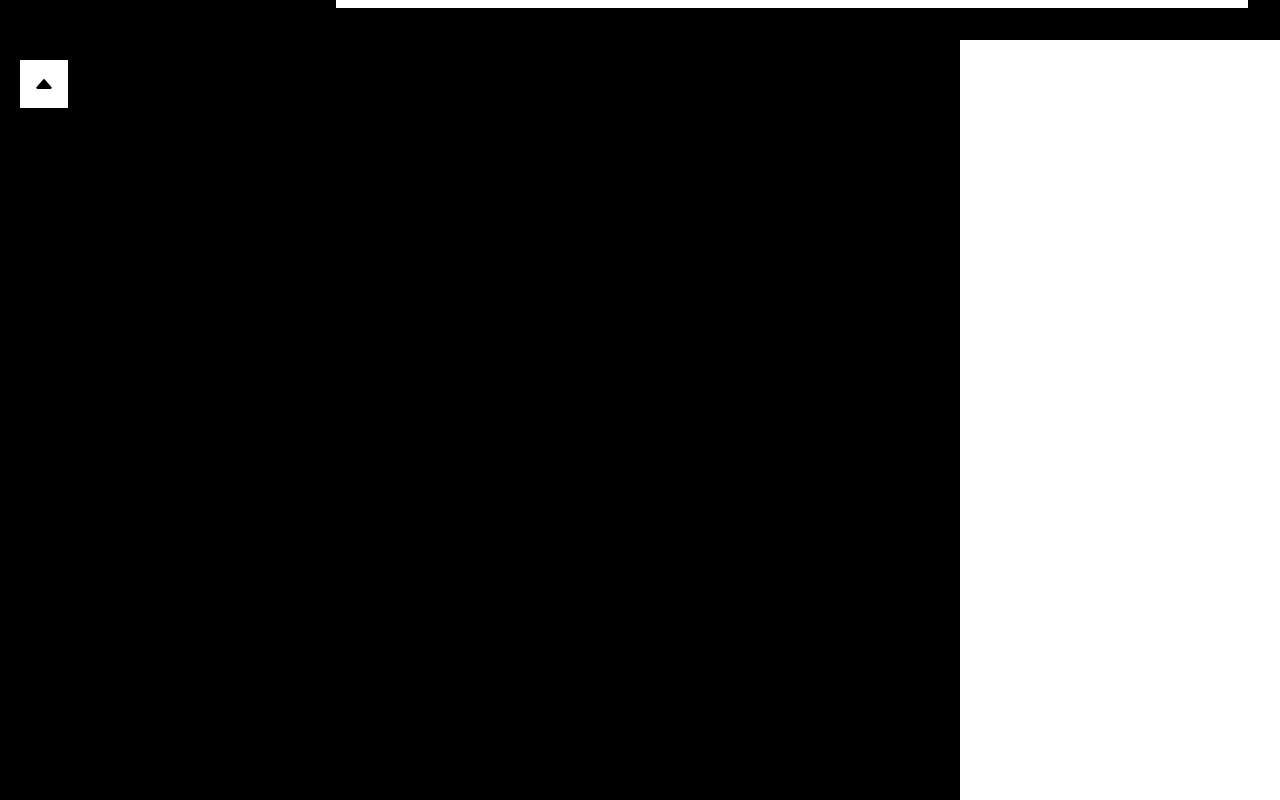
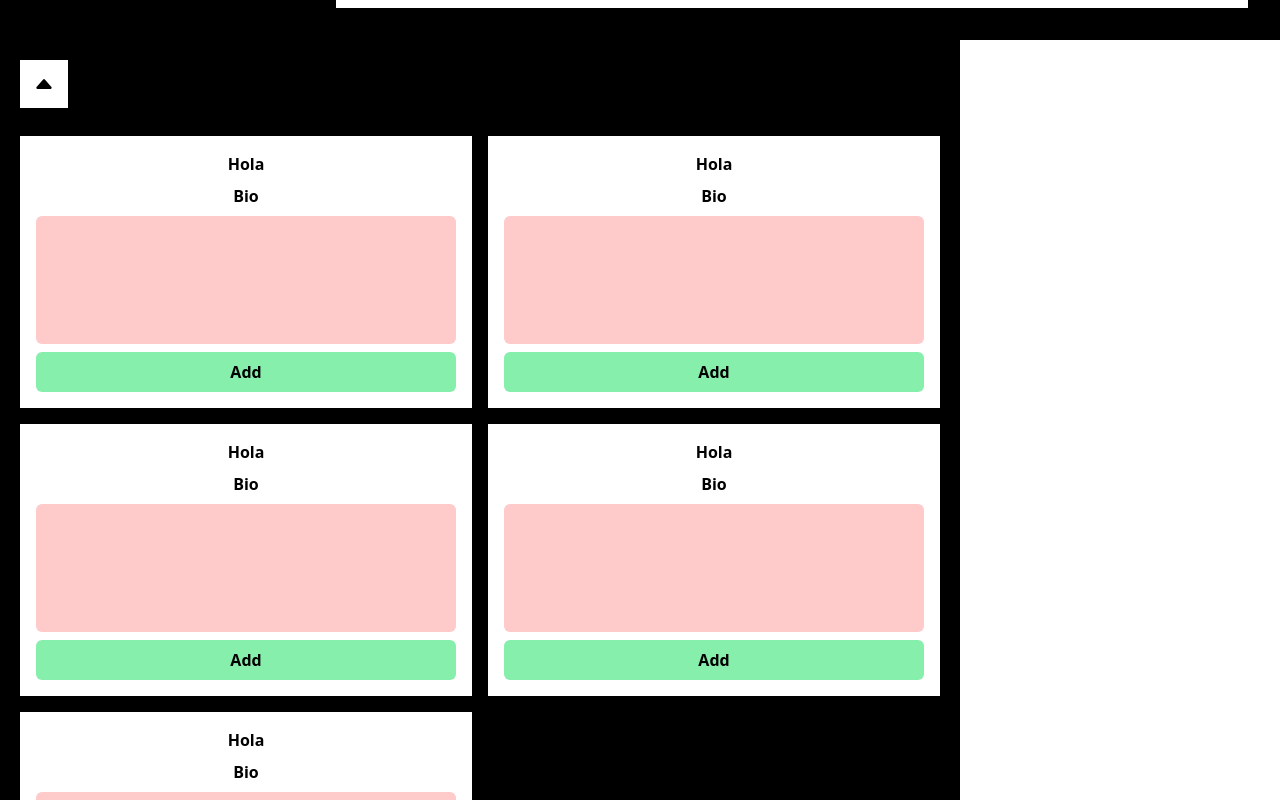
Before and after one commit to cesardarizaleta/React-Proyects, a React (Create React App) app in the folder shop/: page / in a window 1280 px wide. Shown: the part 760-1560 px from the top of the page. Built offline with nearby package versions, Linux system fonts and the light colour scheme.

Commit message:
Listo Grid y card

```diff
--- a/shop/src/components/list.css
+++ b/shop/src/components/list.css
@@ -2,3 +2,8 @@
     transition: all 0.5s;
     transform: translateY(-0.2em) rotate(90deg);
 }
+
+#lista-product {
+    display: grid;
+    grid-template-columns: repeat(auto-fill, minmax(20em, 1fr));
+}
--- a/shop/src/components/list.jsx
+++ b/shop/src/components/list.jsx
@@ -1,14 +1,24 @@
 import React from "react";
 import './list.css'
 import { IoCaretBack } from "react-icons/io5";
+import Product from './product'
 
 export default function List() {
     return (
-        <div id="list" className="absolute top-full p-5 bg-black left-0 w-3/4 h-screen transition-all duration-1000">
-            <button id="btn-back" className="bg-white p-3
-            transition-all">
-            <IoCaretBack className="rotate-90 w-6 h-6" />
-            </button>
+        <div id="list" className="absolute top-full flex flex-col gap-7 p-5 bg-black left-0 w-3/4 h-screen transition-all duration-1000">
+            <div>
+                <button id="btn-back" className="bg-white p-3
+                transition-all">
+                <IoCaretBack className="rotate-90 w-6 h-6" />
+                </button>
+            </div>
+            <div id="lista-product" className="gap-4">
+                <Product />
+                <Product />
+                <Product />
+                <Product />
+                <Product />
+            </div>
         </div>
     )
 }
--- /dev/null
+++ b/shop/src/components/product.jsx
@@ -0,0 +1,17 @@
+import React from "react";
+import './product.css'
+
+export default function Product() {
+    return (
+        <div id="card" className="bg-white p-4 font-bold text-center flex flex-col gap-2">
+            <h1>Hola</h1>
+            <h3>Bio</h3>
+            <div id="img-prod" className="w-full h-32 bg-red-200 rounded-md">
+
+            </div>
+            <button className="
+            w-full bg-green-300 p-2 rounded-md transition-all
+            hover:bg-green-400">Add</button>
+        </div>
+    )
+}
```
Also changed, not shown: shop/src/components/product.css (added).
